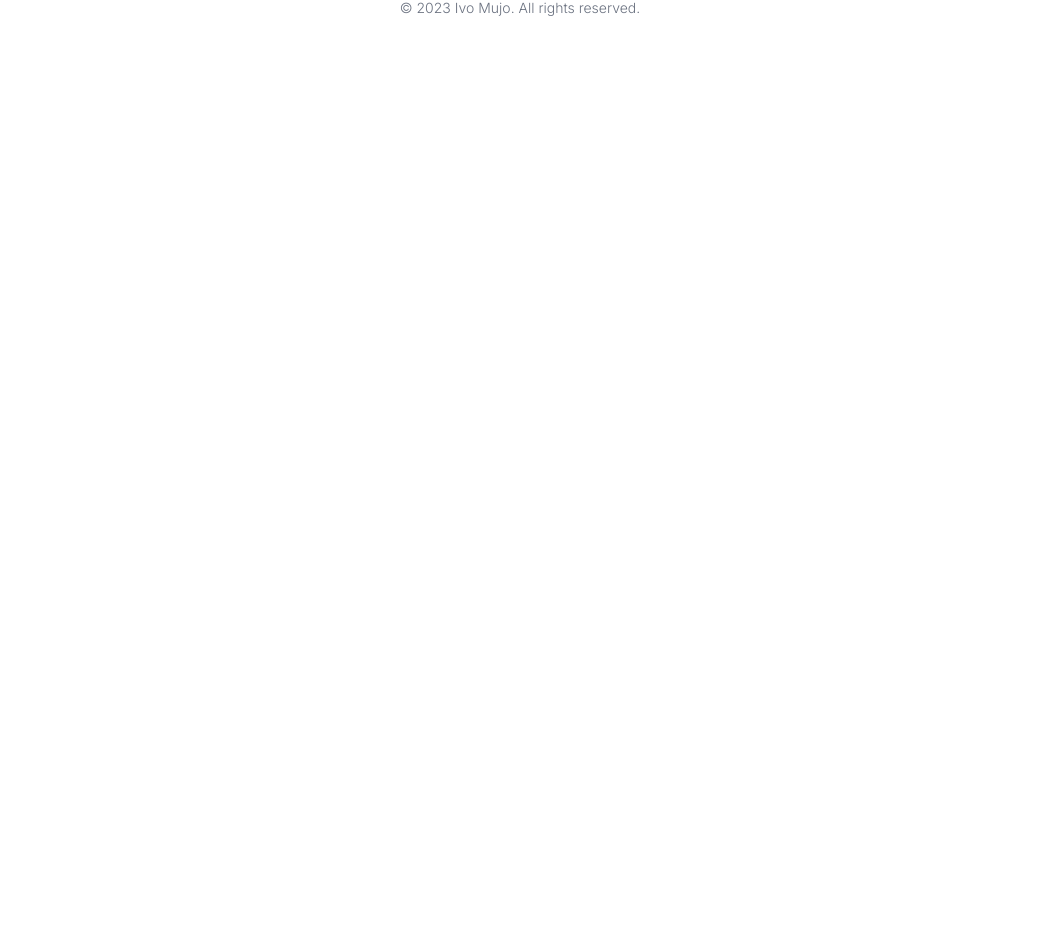
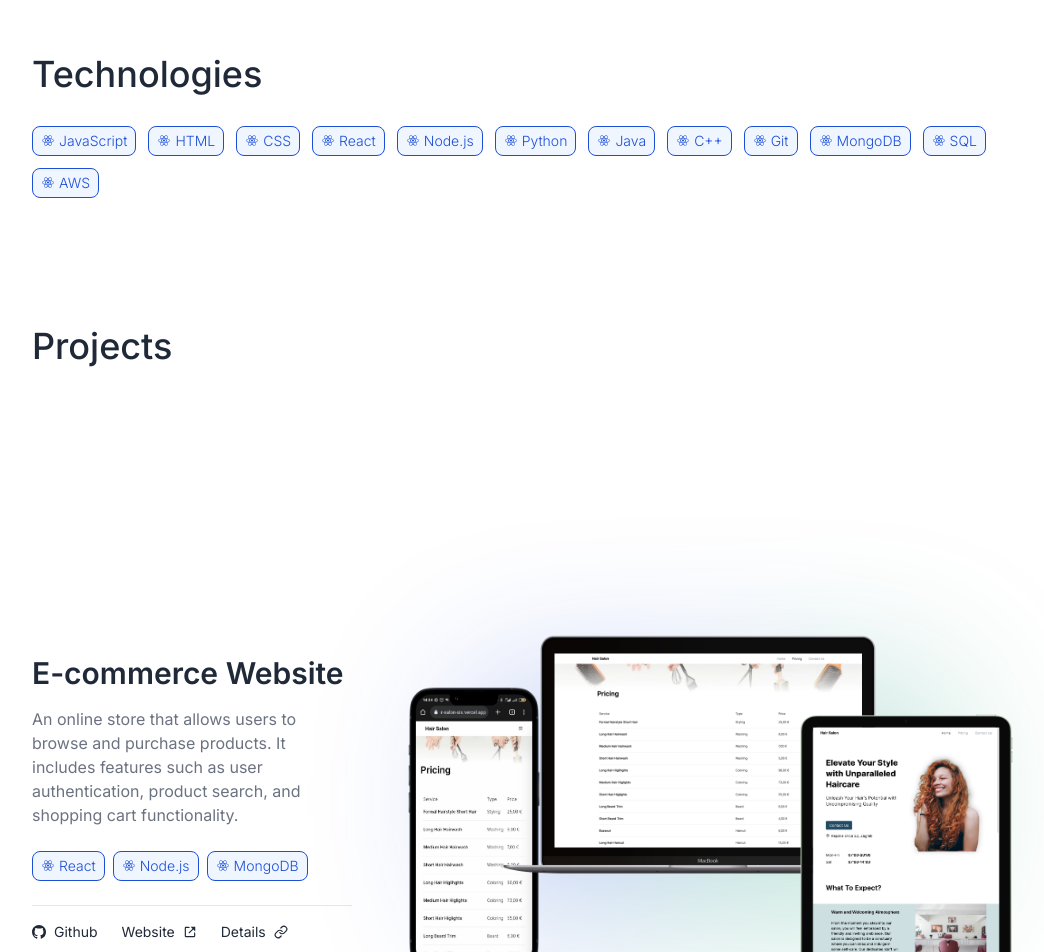
Before and after one commit to imujo/portfolio, a Next.js app: page / in a window 1280 px wide. Shown: the part 1434-2386 px from the top of the page, without its empty margins (120-1164 px from the left). Before the commit the page ends 1476 px from the top, so only its background shows below. Built offline with nearby package versions, Linux system fonts and the light colour scheme.

Commit message:
Add about section

```diff
--- a/next.config.js
+++ b/next.config.js
@@ -1,4 +1,6 @@
 /** @type {import('next').NextConfig} */
-const nextConfig = {}
+const nextConfig = {
+  images: { domains: ["lp-cms-production.imgix.net"] },
+};
 
-module.exports = nextConfig
+module.exports = nextConfig;
--- a/src/app/page.tsx
+++ b/src/app/page.tsx
@@ -1,7 +1,10 @@
 import SectionHeading from "@/components/SectionHeading";
+import Tag from "@/components/Tag";
 import TimelineElement from "@/components/TimelineElement";
-import { education, workExperience } from "@/mockdata";
+import { education, projects, technologies, workExperience } from "@/mockdata";
+import About from "@/sections/About";
 import Header from "@/sections/Header";
+import Project from "@/sections/Project";
 
 export default function Home() {
   return (
@@ -9,18 +12,41 @@ export default function Home() {
       <Header />
       <section className="flex lg:[&>div]:flex-1 gap-4 lg:items-start lg:justify-between flex-col lg:flex-row lg:mt-8   ">
         <div>
-          <SectionHeading>Experience</SectionHeading>
+          <SectionHeading id="experience">Experience</SectionHeading>
           {workExperience.map((element, i) => {
-            return <TimelineElement {...element} first={i === 0} />;
+            return <TimelineElement {...element} first={i === 0} key={i} />;
           })}
         </div>
         <div className="mt-16 lg:mt-0">
           <SectionHeading>Education</SectionHeading>
           {education.map((element, i) => {
-            return <TimelineElement {...element} first={i === 0} />;
+            return <TimelineElement key={i} {...element} first={i === 0} />;
           })}
         </div>
       </section>
+      <section className="mt-16 lg:mt-32">
+        <SectionHeading id="technologies">Technologies</SectionHeading>
+        <div className=" flex flex-wrap gap-2 lg:gap-3">
+          {technologies.map((tech, i) => (
+            <Tag {...tech} key={i} />
+          ))}
+        </div>
+      </section>
+
+      <section className="mt-16 lg:mt-32">
+        <SectionHeading id="projects">Projects</SectionHeading>
+        {projects.map((project, i) => (
+          <Project
+            phoneImage={""}
+            tabletImage={""}
+            laptopImage={""}
+            index={i}
+            {...project}
+            key={i}
+          />
+        ))}
+      </section>
+      <About />
     </main>
   );
 }
--- a/src/components/SectionHeading.tsx
+++ b/src/components/SectionHeading.tsx
@@ -1,8 +1,23 @@
-import { FC } from "react";
+import { cn } from "@/utils/misc";
+import { FC, HTMLAttributes } from "react";
 
-const SectionHeading = ({ children }: { children?: string }) => {
+interface SectionHeadingProps extends HTMLAttributes<HTMLHeadingElement> {
+  children?: string;
+}
+
+const SectionHeading: FC<SectionHeadingProps> = ({
+  children,
+  className,
+  ...rest
+}) => {
   return (
-    <h3 className="text-3xl lg:text-4xl font-medium text-gray-800 mb-8">
+    <h3
+      className={cn(
+        "text-3xl lg:text-4xl font-medium text-gray-800 mb-8",
+        className
+      )}
+      {...rest}
+    >
       {children}
     </h3>
   );
--- a/src/components/Tag.tsx
+++ b/src/components/Tag.tsx
@@ -8,12 +8,11 @@ const tagVariants = cva(
   {
     variants: {
       size: {
-        lg: "gap-2 px-3 py-2 text-base rounded-lg border-2",
         sm: "gap-[2px] px-1 py-[2px] text-xs font-light rounded-lg border-[1px] md:gap-1 md:px-2 md:py-1 md:text-sm",
       },
     },
     defaultVariants: {
-      size: "lg",
+      size: "sm",
     },
   }
 );
--- a/src/components/TimelineElement.tsx
+++ b/src/components/TimelineElement.tsx
@@ -25,7 +25,9 @@ const TimelineElement: FC<TimelineElementProps> = ({
   ...rest
 }) => {
   return (
-    <div
+    <a
+      href={link}
+      target="_blank"
       className={cn(
         "flex flex-col p-6 relative rounded-2xl hover:shadow-md [&>h4]:hover:text-blue-700 dark:shadow-white/10 dark:[&>h4]:hover:text-blue-600 transition-all cursor-pointer ml-10 ",
         className
@@ -54,7 +56,7 @@ const TimelineElement: FC<TimelineElementProps> = ({
         )}
       ></div>
       <div className="w-4 h-4 rounded-full bg-emerald-600 absolute left-[-22px] translate-x-[-35%] top-[14%]"></div>
-    </div>
+    </a>
   );
 };
 
--- a/src/mockdata.ts
+++ b/src/mockdata.ts
@@ -1,3 +1,7 @@
+import { IconType } from "react-icons";
+import { BiLogoReact } from "react-icons/bi";
+import { Technology } from "./utils/types";
+
 type WorkExperience = {
   from: string; // format: JUL 2022
   to: string; // format: SEP 2022
@@ -46,6 +50,12 @@ export const workExperience: WorkExperience[] = [
   },
 ];
 
+type Technologies = {
+  title: string; // Programming language / tool name
+  LeftIcon?: IconType; // An acording icon from React Icons
+  href?: string; // link to the technologies website
+};
+
 export const education: Education[] = [
   {
     from: "JUL 2018",
@@ -66,3 +76,147 @@ export const education: Education[] = [
       "Learned the fundamentals of machine learning and applied them to real-world datasets.",
   },
 ];
+
+export const technologies: Technologies[] = [
+  {
+    title: "JavaScript",
+    LeftIcon: BiLogoReact,
+    href: "https://developer.mozilla.org/en-US/docs/Web/JavaScript",
+  },
+  {
+    title: "HTML",
+    LeftIcon: BiLogoReact,
+    href: "https://developer.mozilla.org/en-US/docs/Web/HTML",
+  },
+  {
+    title: "CSS",
+    LeftIcon: BiLogoReact,
+    href: "https://developer.mozilla.org/en-US/docs/Web/CSS",
+  },
+  {
+    title: "React",
+    LeftIcon: BiLogoReact,
+    href: "https://reactjs.org/",
+  },
+  {
+    title: "Node.js",
+    LeftIcon: BiLogoReact,
+    href: "https://nodejs.org/",
+  },
+  {
+    title: "Python",
+    LeftIcon: BiLogoReact,
+    href: "https://www.python.org/",
+  },
+  {
+    title: "Java",
+    LeftIcon: BiLogoReact,
+    href: "https://www.java.com/",
+  },
+  {
+    title: "C++",
+    LeftIcon: BiLogoReact,
+    href: "https://en.cppreference.com/w/cpp",
+  },
+  {
+    title: "Git",
+    LeftIcon: BiLogoReact,
+    href: "https://git-scm.com/",
+  },
+  {
+    title: "MongoDB",
+    LeftIcon: BiLogoReact,
+    href: "https://www.mongodb.com/",
+  },
+  {
+    title: "SQL",
+    LeftIcon: BiLogoReact,
+    href: "https://en.wikipedia.org/wiki/SQL",
+  },
+  {
+    title: "AWS",
+    LeftIcon: BiLogoReact,
+    href: "https://aws.amazon.com/",
+  },
+];
+
+type Project = {
+  title: string;
+  description: string; // 1 paragraph
+  technologies: Technology[]; // list of technologies from above
+  githubLink?: string;
+  websiteLink?: string; // link to live website
+};
+
+export const projects: Project[] = [
+  {
+    title: "E-commerce Website",
+    description:
+      "An online store that allows users to browse and purchase products. It includes features such as user authentication, product search, and shopping cart functionality.",
+    technologies: [
+      { title: "React", icon: BiLogoReact, href: "https://reactjs.org/" },
+      { title: "Node.js", icon: BiLogoReact, href: "https://nodejs.org/" },
+      { title: "MongoDB", icon: BiLogoReact, href: "https://www.mongodb.com/" },
+    ],
+    githubLink: "https://github.com/example/ecommerce-project",
+    websiteLink: "https://www.examplestore.com",
+  },
+  {
+    title: "Task Manager App",
+    description:
+      "A web application for managing tasks and to-do lists. Users can create, edit, and mark tasks as complete. It also includes user registration and login functionality.",
+    technologies: [
+      { title: "Vue.js", icon: BiLogoReact, href: "https://vuejs.org/" },
+      {
+        title: "Firebase",
+        icon: BiLogoReact,
+        href: "https://firebase.google.com/",
+      },
+      {
+        title: "CSS",
+        icon: BiLogoReact,
+        href: "https://developer.mozilla.org/en-US/docs/Web/CSS",
+      },
+    ],
+    githubLink: "https://github.com/example/task-manager",
+  },
+  {
+    title: "Weather App",
+    description:
+      "A weather application that provides current weather conditions and forecasts for different locations. Users can search for a location and view details such as temperature, humidity, and wind speed.",
+    technologies: [
+      { title: "React", icon: BiLogoReact, href: "https://reactjs.org/" },
+      { title: "OpenWeatherMap API", href: "https://openweathermap.org/api" },
+      {
+        title: "HTML",
+        icon: BiLogoReact,
+        href: "https://developer.mozilla.org/en-US/docs/Web/HTML",
+      },
+    ],
+    githubLink: "https://github.com/example/weather-app",
+    websiteLink: "https://www.exampleweatherapp.com",
+  },
+  {
+    title: "Blog Website",
+    description:
+      "A blogging platform where users can create, publish, and manage blog posts. It includes features such as user authentication, commenting, and categories.",
+    technologies: [
+      {
+        title: "Django",
+        icon: BiLogoReact,
+        href: "https://www.djangoproject.com/",
+      },
+      {
+        title: "PostgreSQL",
+        icon: BiLogoReact,
+        href: "https://www.postgresql.org/",
+      },
+      {
+        title: "Bootstrap",
+        icon: BiLogoReact,
+        href: "https://getbootstrap.com/",
+      },
+    ],
+    githubLink: "https://github.com/example/blog-website",
+  },
+];
--- /dev/null
+++ b/src/sections/About.tsx
@@ -0,0 +1,50 @@
+import SectionHeading from "@/components/SectionHeading";
+import Image from "next/image";
+import { FC } from "react";
+
+interface AboutProps {}
+
+const About: FC<AboutProps> = ({}) => {
+  return (
+    <section className="flex md:[&>*]:flex-1 [&_p]:text-sm gap-12 md:gap-0 [&_p]:text-gray-700 flex-col md:flex-row mt-16 lg:mt-32 ">
+      <div className="relative">
+        <SectionHeading id="about">About me 👈</SectionHeading>
+        <p>
+          I am a passionate and dedicated fullstack web developer with a strong
+          foundation in both front-end and back-end technologies. With a keen
+          eye for design and a love for clean code, I strive to create
+          exceptional user experiences and bring ideas to life through elegant
+          and efficient web solutions.
+        </p>
+        <br />
+        <p>
+          Throughout my career, I have gained extensive experience working on
+          diverse projects, collaborating with cross-functional teams, and
+          effectively managing timelines and deliverables. Whether it&apos;s
+          crafting intuitive user interfaces or architecting robust server-side
+          solutions, I am always eager to tackle new challenges and push the
+          boundaries of what&apos;s possible.
+        </p>
+        <object
+          data="aboutBorder.svg"
+          className="absolute bottom-[-1rem] left-[-1rem] "
+        ></object>
+      </div>
+      <div className="w-full h-64 md:h-auto">
+        <div className="relative md:w-4/5 h-full md:ml-auto ">
+          <Image
+            src={
+              "https://lp-cms-production.imgix.net/2021-06/shutterstockRF_662032261.jpg"
+            }
+            alt={"me"}
+            className="z-[10] rounded-lg object-cover "
+            fill
+          />
+          <div className="absolute h-full w-full rounded-lg bg-emerald-600 bottom-[-1rem] md:left-[-1rem] "></div>
+        </div>
+      </div>
+    </section>
+  );
+};
+
+export default About;
--- a/src/sections/Project.tsx
+++ b/src/sections/Project.tsx
@@ -31,12 +31,12 @@ const Project: FC<ProjectProps> = ({
   laptopImage,
   index,
 }) => {
-  const scale = 2;
-  console.log({
-    phone: `h: ${156 * scale} w: ${78 * scale}`,
-    tablet: `h: ${217 * scale} w: ${215 * scale}`,
-    laptop: `h: ${145 * scale} w: ${110 * scale}`,
-  });
+  // const scale = 2;
+  // console.log({
+  //   phone: `h: ${156 * scale} w: ${78 * scale}`,
+  //   tablet: `h: ${217 * scale} w: ${215 * scale}`,
+  //   laptop: `h: ${145 * scale} w: ${110 * scale}`,
+  // });
   return (
     <section className="h-screen  w-full flex flex-col xl:flex-row xl:justify-between items-center justify-center ">
       {/* <span className="absolute top-6 left-6 font-black text-lg xl:text-xl xl:top-8 xl:left-8 ">
@@ -57,7 +57,12 @@ const Project: FC<ProjectProps> = ({
           {technologies.slice(0, 4).map((value, i) => {
             return (
               <li key={i}>
-                <Tag title={value.title} LeftIcon={value.icon} size="sm" />
+                <Tag
+                  title={value.title}
+                  LeftIcon={value.icon}
+                  href={value.href}
+                  size="sm"
+                />
               </li>
             );
           })}
@@ -69,6 +74,7 @@ const Project: FC<ProjectProps> = ({
             <li>
               <a
                 href={githubLink}
+                target="_blank"
                 className="flex items-center gap-2 text-gray-800 dark:text-gray-300 text-sm"
               >
                 <BsGithub /> Github
@@ -79,6 +85,7 @@ const Project: FC<ProjectProps> = ({
             <li>
               <a
                 href={websiteLink}
+                target="_blank"
                 className="flex items-center gap-2 text-gray-800 dark:text-gray-300 text-sm"
               >
                 Website <BiLinkExternal />
```
Also changed, not shown: src/utils/types.ts (+2 -20 lines), public/aboutBorder.svg (added).
